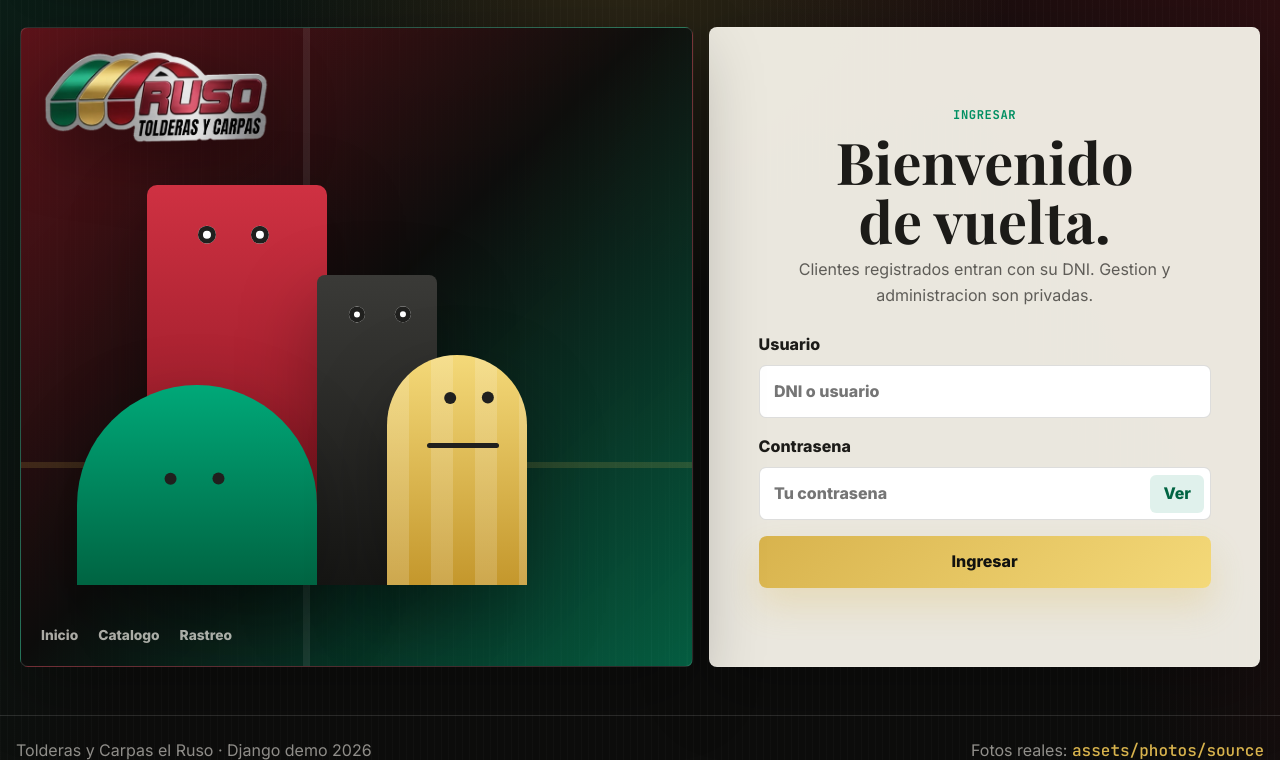
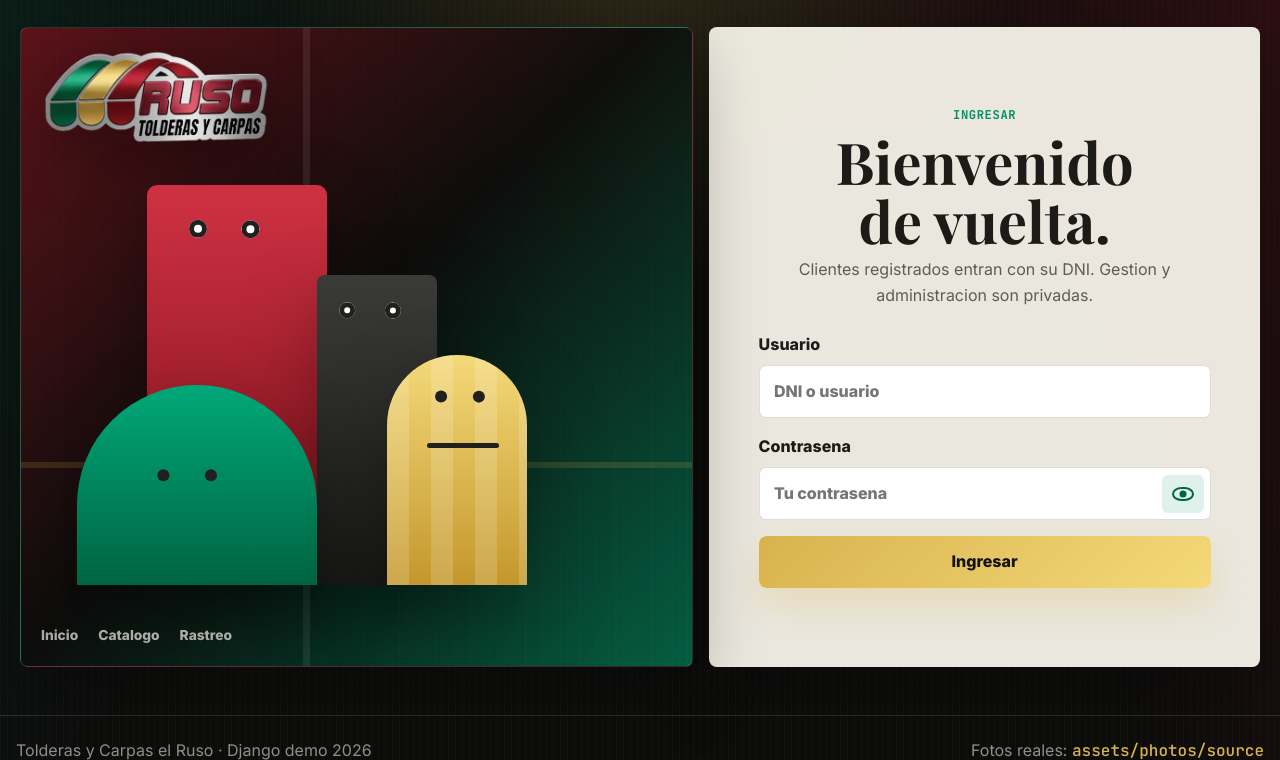
Before and after one commit to Sjaiback/Proyecto_Tolderas, a Django app: page /cuenta/login/?next=/cuenta/admin-general/ in a window 1280 px wide. Shown: the part 85-845 px from the top of the page. Run offline with Django 5.2, Linux system fonts and the light colour scheme; tables that the repository leaves empty hold one stand-in row (values such as "Sample post").

Commit message:
Make password reveal press-and-hold

```diff
--- a/static/css/styles.css
+++ b/static/css/styles.css
@@ -818,13 +818,39 @@
   position: absolute;
   right: .4rem;
   top: 50%;
-  min-width: 54px;
+  width: 42px;
   min-height: 38px;
   border-radius: 6px;
   translate: 0 -50%;
   background: rgba(0, 143, 98, .12);
   color: #006442;
   font-weight: 900;
+}
+.password-peek::before {
+  content: "";
+  position: absolute;
+  left: 50%;
+  top: 50%;
+  width: 22px;
+  height: 14px;
+  border: 2px solid currentColor;
+  border-radius: 999px / 720px;
+  translate: -50% -50%;
+}
+.password-peek::after {
+  content: "";
+  position: absolute;
+  left: 50%;
+  top: 50%;
+  width: 7px;
+  aspect-ratio: 1;
+  border-radius: 50%;
+  background: currentColor;
+  translate: -50% -50%;
+}
+.password-peek.is-pressed {
+  background: rgba(216, 179, 77, .22);
+  color: var(--wine);
 }
 .form-alert {
   padding: .85rem 1rem;
--- a/static/js/main.js
+++ b/static/js/main.js
@@ -258,13 +258,27 @@
     }
 
     if (toggle && password) {
-      toggle.addEventListener("click", () => {
-        const visible = password.type === "text";
-        password.type = visible ? "password" : "text";
-        toggle.textContent = visible ? "Ver" : "Ocultar";
-        toggle.setAttribute("aria-label", visible ? "Mostrar contrasena" : "Ocultar contrasena");
-        password.focus();
+      const showPassword = (event) => {
+        if (event) event.preventDefault();
+        password.type = "text";
+        toggle.classList.add("is-pressed");
+        toggle.setAttribute("aria-pressed", "true");
+      };
+      const hidePassword = () => {
+        password.type = "password";
+        toggle.classList.remove("is-pressed");
+        toggle.setAttribute("aria-pressed", "false");
+      };
+      toggle.setAttribute("aria-pressed", "false");
+      toggle.addEventListener("pointerdown", showPassword);
+      toggle.addEventListener("pointerup", hidePassword);
+      toggle.addEventListener("pointercancel", hidePassword);
+      toggle.addEventListener("pointerleave", hidePassword);
+      toggle.addEventListener("blur", hidePassword);
+      toggle.addEventListener("keydown", (event) => {
+        if (event.key === " " || event.key === "Enter") showPassword(event);
       });
+      toggle.addEventListener("keyup", hidePassword);
     }
 
     setInterval(() => {
--- a/templates/accounts/login.html
+++ b/templates/accounts/login.html
@@ -63,7 +63,7 @@
         <span>Contrasena</span>
         <span class="password-field">
           {{ form.password }}
-          <button type="button" aria-label="Mostrar contrasena" data-password-toggle>Ver</button>
+          <button class="password-peek" type="button" aria-label="Mantener presionado para ver contrasena" data-password-toggle></button>
         </span>
         {% if form.password.errors %}<small>{{ form.password.errors|striptags }}</small>{% endif %}
       </label>
--- a/templates/base.html
+++ b/templates/base.html
@@ -11,7 +11,7 @@
   <link href="https://fonts.googleapis.com/css2?family=Inter:wght@400;500;600;700;800&family=JetBrains+Mono:wght@500;700&family=Playfair+Display:wght@700;800&display=swap" rel="stylesheet">
   <link rel="icon" href="{% static 'img/logo-ruso-transparente.png' %}?v=20260707">
   <link rel="preload" as="image" href="{% static 'img/trabajos/instalacion-toldo-rojo-local-comercial.webp' %}" fetchpriority="high">
-  <link rel="stylesheet" href="{% static 'css/styles.css' %}?v=2026070705">
+  <link rel="stylesheet" href="{% static 'css/styles.css' %}?v=2026070706">
 </head>
 <body>
   <a class="skip-link" href="#contenido">Saltar al contenido</a>
@@ -71,6 +71,6 @@
       sampleOrder: { code: "ER-2407" }
     };
   </script>
-  <script defer src="{% static 'js/main.js' %}?v=2026070705"></script>
+  <script defer src="{% static 'js/main.js' %}?v=2026070706"></script>
 </body>
 </html>
```
